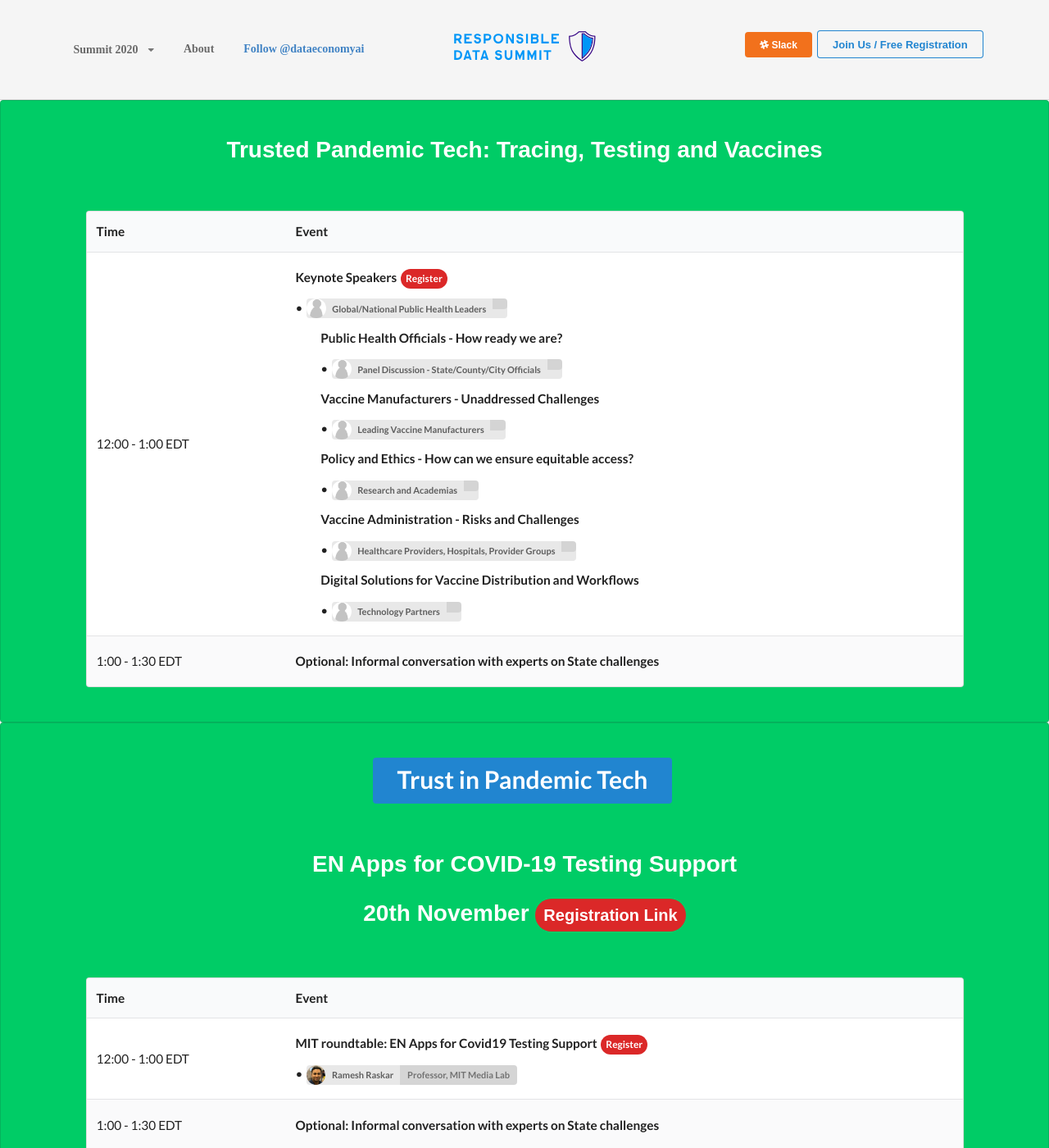
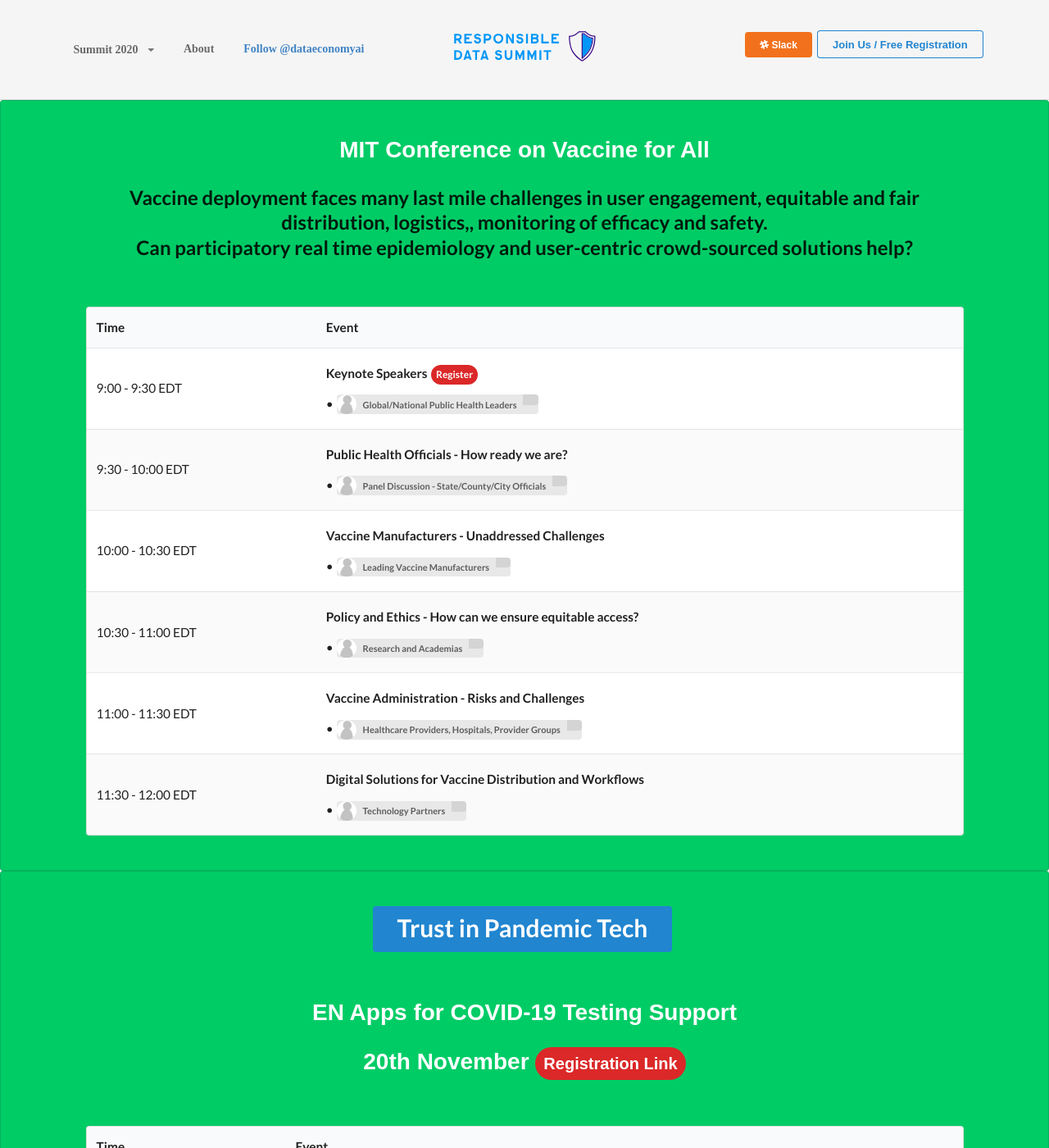
Before and after one commit to responsible-data-summit/events, a Jekyll site: the page built from agenda-0806.html, in a window 1280 px wide and 1400 px high. Shown: the whole window at 82% size. Built offline with Jekyll 4.4.1, drawn with Linux system fonts in a browser that asks for light colours; some web fonts are replaced; comment, search, counter and statistics services are not loaded.

Commit message:
update the website

```diff
--- /dev/null
+++ b/_data/agenda1204.yml
@@ -0,0 +1,9 @@
+- time: 12:00 - 1:00
+  sections:
+    - title: "Testing Strategy to match virus kinetics over time"
+      register: "https://mit.zoom.us/webinar/register/WN_kCcKfoE-SFyCsYbRAvVcMQ"
+      speakers:
+        - name: Daniel B Larremore
+- time: 1:00 - 1:30
+  sections:
+    - title: "Optional: Informal conversation with experts on State challenges"
--- a/_data/agenda1211.yml
+++ b/_data/agenda1211.yml
@@ -1,24 +1,31 @@
-- time: 12:00 - 1:00
+- time: 9:00 - 9:30
   sections:
     - title: "Keynote Speakers"
       register: "https://docs.google.com/forms/d/e/1FAIpQLSc51GNcM_tYxd-fBQ2YPTK5zClCGA2fju3Wu7O1oJn_a96xeg/viewform"
       speakers:
         - name: Global/National Public Health Leaders
+- time: 9:30 - 10:00
+  sections:
     - title: "Public Health Officials - How ready we are?"
       speakers:
         - name: Panel Discussion - State/County/City Officials
+- time: 10:00 - 10:30
+  sections:
     - title: "Vaccine Manufacturers - Unaddressed Challenges"
       speakers:
         - name: Leading Vaccine Manufacturers
+- time: 10:30 - 11:00
+  sections:
     - title: "Policy and Ethics - How can we ensure equitable access?"
       speakers:
         - name: Research and Academias
+- time: 11:00 - 11:30
+  sections:
     - title: "Vaccine Administration - Risks and Challenges"
       speakers:
         - name:  Healthcare Providers, Hospitals, Provider Groups
+- time: 11:30 - 12:00
+  sections:
     - title: "Digital Solutions for Vaccine Distribution and Workflows"
       speakers:
         - name: Technology Partners
-- time: 1:00 - 1:30
-  sections:
-    - title: "Optional: Informal conversation with experts on State challenges"
--- a/_data/speakers_trust.yml
+++ b/_data/speakers_trust.yml
@@ -196,3 +196,8 @@
   title: |
     CDC, Lead, COVID-19 Exposure Notification Initiative
   avatar: mikejudd.jpg
+
+- name: Daniel B Larremore
+  title: |
+    Assistant Professor, University of Colorado Boulder
+  avatar: daniellarremore.png
--- a/agenda-0806.html
+++ b/agenda-0806.html
@@ -4,7 +4,9 @@
 ---
 <section class="ui segment center aligned" style="background-color: rgb(0, 204, 102, 1);">
     <div class="ui container center aligned agenda">
-        <h1> Trusted Pandemic Tech: Tracing, Testing and Vaccines </h1>
+	    <h1> MIT Conference on Vaccine for All </h1>
+	    <h2>Vaccine deployment faces many last mile challenges in  user engagement, equitable and fair distribution, logistics,, monitoring of efficacy and safety.
+		    <br>Can <b>participatory real time epidemiology</b> and user-centric crowd-sourced solutions help?</h2>
     </div>
     <div class="ui container left aligned agenda">
         <table class="ui striped large table">
--- a/trust.html
+++ b/trust.html
@@ -11,7 +11,6 @@
             Trust in Pandemic Tech: Tracing, Testing and Vaccines
         </h1>
         <h3 class="ui header" style="margin-bottom: 0em;">
-		August, September and October<br>
             <a href="/events/agenda-0806" class="ui tag large label" style="color: rgba(0, 204, 202, 1);">Agenda</a>
         </h3>
         <br>
```
Also changed, not shown: assets/img/speakers/daniellarremore.png (added).
